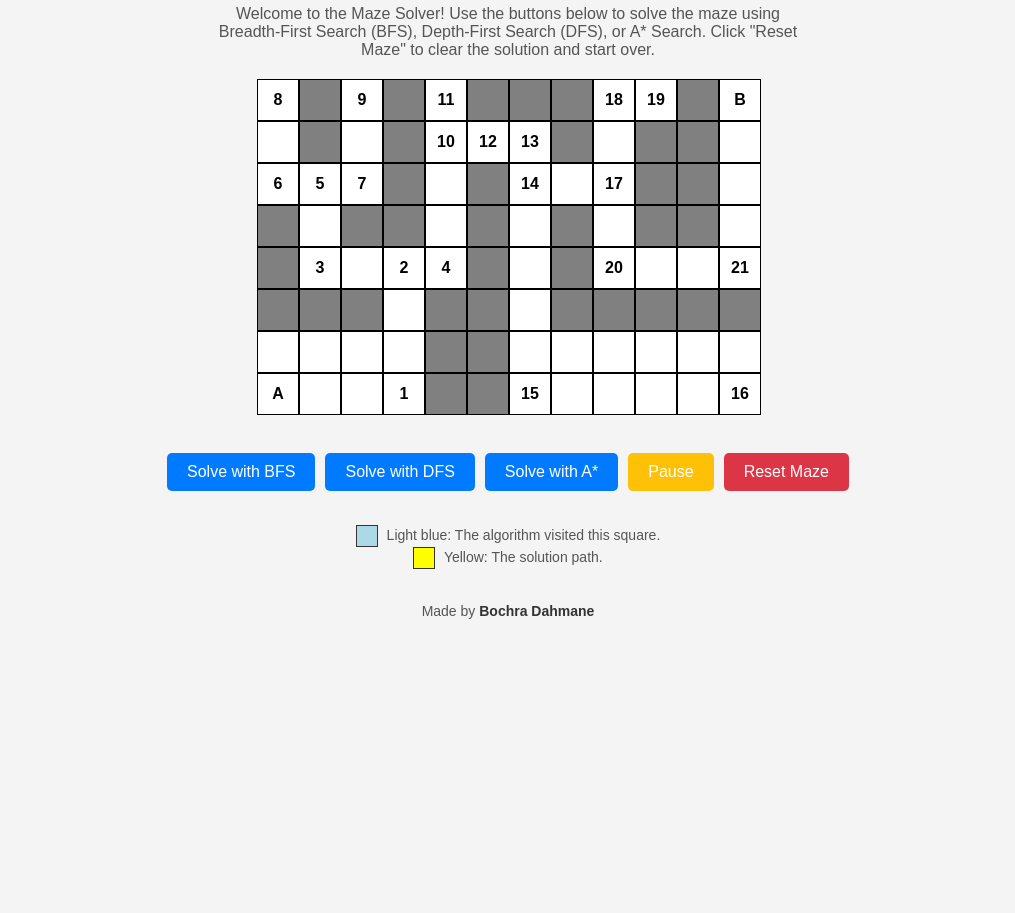
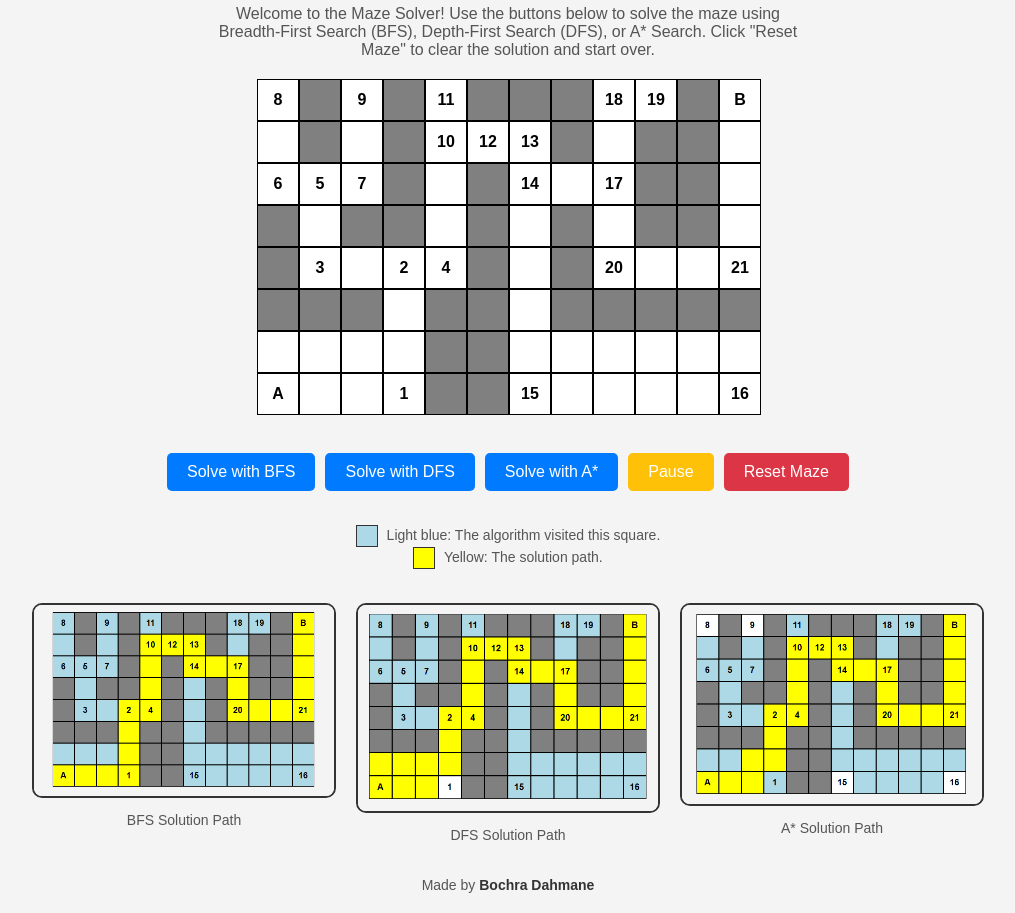
Before and after one commit to bochra-dah/maze-solver, a plain HTML site: page index.html in a window 1280 px wide. Shown: the part 99-1012 px from the top of the page, without its empty margins (132-1147 px from the left). Before the commit the page ends 800 px from the top, so only its background shows below. Drawn offline with Linux system fonts and the light colour scheme.

Commit message:
Added pictures

```diff
--- a/index.html
+++ b/index.html
@@ -26,6 +26,20 @@
             <span class="path-example"></span> Yellow: The solution path.
         </p>
     </div>
+    <div class="solution-images">
+        <div class="solution-image">
+            <img src="BFSsolutionPath.png" alt="BFS Solution Path">
+            <p>BFS Solution Path</p>
+        </div>
+        <div class="solution-image">
+            <img src="DFSsolutionPath.png" alt="DFS Solution Path">
+            <p>DFS Solution Path</p>
+        </div>
+        <div class="solution-image">
+            <img src="AstarSolutionPath.png" alt="A* Solution Path">
+            <p>A* Solution Path</p>
+        </div>
+    </div>
     <footer>
         Made by <strong>Bochra Dahmane</strong>
     </footer>
--- a/script.js
+++ b/script.js
@@ -23,9 +23,9 @@ const stateMapping = [
 const mazeContainer = document.getElementById('maze');
 let visitedCells = [];
 let solutionPath = [];
-let isPaused = false; // Flag to track if the search is paused
+let isPaused = false;
 
-// Heuristic function table (from the file)
+// Heuristic function table
 const heuristicTable = {
     "A": 8, "1": 6, "2": 6, "3": 6, "4": 7, "5": 4, "6": 12, "7": 7, "8": 15, "9": 18,
     "10": 6, "11": 8, "12": 6, "13": 5, "14": 4, "15": 8, "16": 6, "17": 3, "18": 5,
@@ -39,7 +39,6 @@ function createMaze() {
             const div = document.createElement('div');
             div.classList.add('cell');
             if (cell === 1) div.classList.add('wall');
-            // Display states (like "6", "5", "7") and letters (like "A", "B")
             if (stateMapping[rIdx][cIdx] !== 0) {
                 div.textContent = stateMapping[rIdx][cIdx];
             }
@@ -55,12 +54,12 @@ function createMaze() {
 
 function solveMaze(algorithm) {
     const directions = [[0,1],[1,0],[0,-1],[-1,0]];
-    let start = [7,0], goal = [0,11]; // Start at "A" (7,0), goal at "B" (0,11)
+    let start = [7,0], goal = [0,11];
     let queue = [[start]];
     let visited = new Set();
     visitedCells = [];
     solutionPath = [];
-    isPaused = false; // Reset pause flag
+    isPaused = false;
 
     function delay(ms) {
         return new Promise(resolve => setTimeout(resolve, ms));
@@ -76,8 +75,8 @@ function solveMaze(algorithm) {
                     let [rowB, colB] = b[b.length - 1];
                     let stateA = stateMapping[rowA][colA];
                     let stateB = stateMapping[rowB][colB];
-                    let fA = a.length + (heuristicTable[stateA] || 0); // f(n) = g(n) + h(n)
-                    let fB = b.length + (heuristicTable[stateB] || 0); // f(n) = g(n) + h(n)
+                    let fA = a.length + (heuristicTable[stateA] || 0);
+                    let fB = b.length + (heuristicTable[stateB] || 0);
                     return fA - fB;
                 });
                 path = queue.shift();
@@ -111,7 +110,7 @@ function solveMaze(algorithm) {
 }
 
 function pauseMaze() {
-    isPaused = true; // Set pause flag to true
+    isPaused = true;
 }
 
 function highlightPath() {
@@ -129,7 +128,7 @@ function resetMaze() {
     });
     visitedCells = [];
     solutionPath = [];
-    isPaused = false; // Reset pause flag
+    isPaused = false;
 }
 
 createMaze();
--- a/styles.css
+++ b/styles.css
@@ -1,4 +1,3 @@
-/* General Styles */
 body {
     display: flex;
     flex-direction: column;
@@ -22,7 +21,6 @@ h1 {
     margin-bottom: 20px;
 }
 
-/* Maze Styles */
 .maze {
     display: grid;
     grid-template-columns: repeat(12, 40px);
@@ -60,10 +58,9 @@ h1 {
 }
 
 .path {
-    background-color: yellow; /* Style for the solution path */
+    background-color: yellow;
 }
 
-/* Button Styles */
 .controls {
     display: flex;
     gap: 10px;
@@ -101,7 +98,6 @@ h1 {
     background-color: #a71d2a;
 }
 
-
 .explanation {
     margin-top: 20px;
     font-size: 14px;
@@ -129,6 +125,30 @@ h1 {
     margin-right: 5px;
 }
 
+.solution-images {
+    display: flex;
+    justify-content: center;
+    gap: 20px;
+    margin-top: 20px;
+}
+
+.solution-image {
+    text-align: center;
+}
+
+.solution-image img {
+    width: 300px;
+    height: auto;
+    border: 2px solid #333;
+    border-radius: 10px;
+}
+
+.solution-image p {
+    margin-top: 10px;
+    font-size: 14px;
+    color: #555;
+}
+
 footer {
     margin-top: 20px;
     font-size: 14px;
```
Also changed, not shown: AstarSolutionPath.png (added), BFSsolutionPath.png (added), DFSsolutionPath.png (added).
